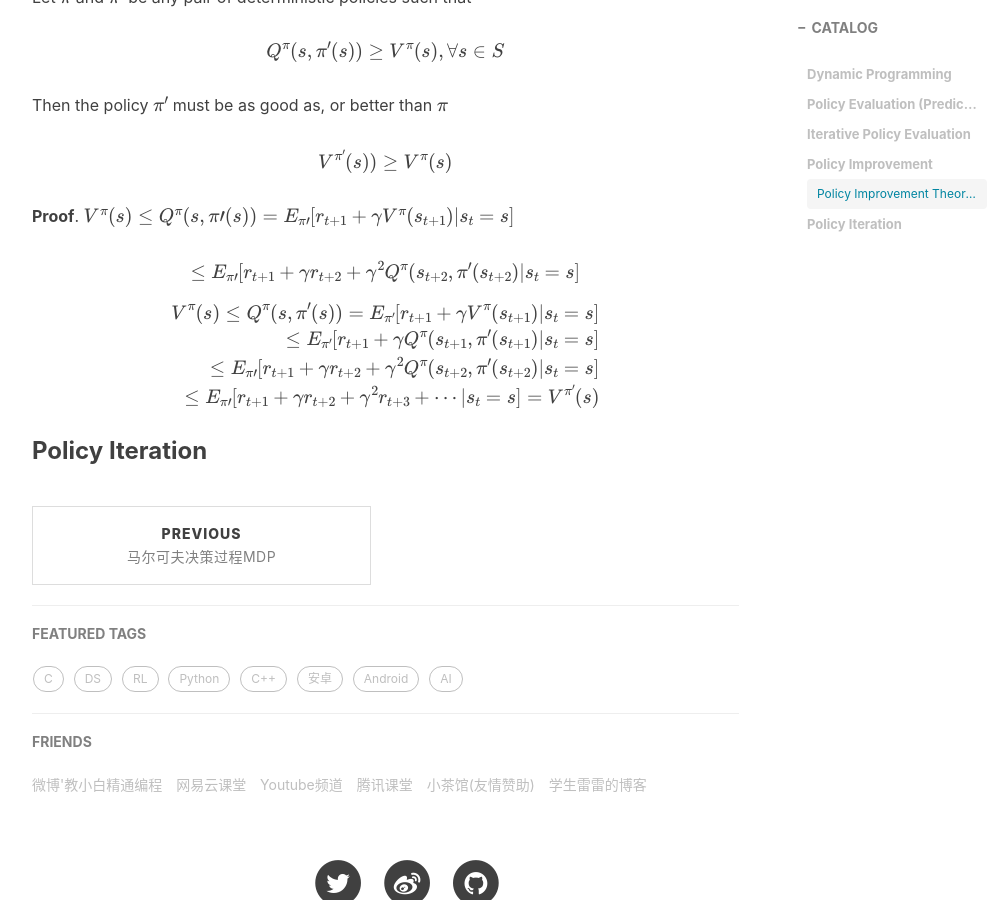
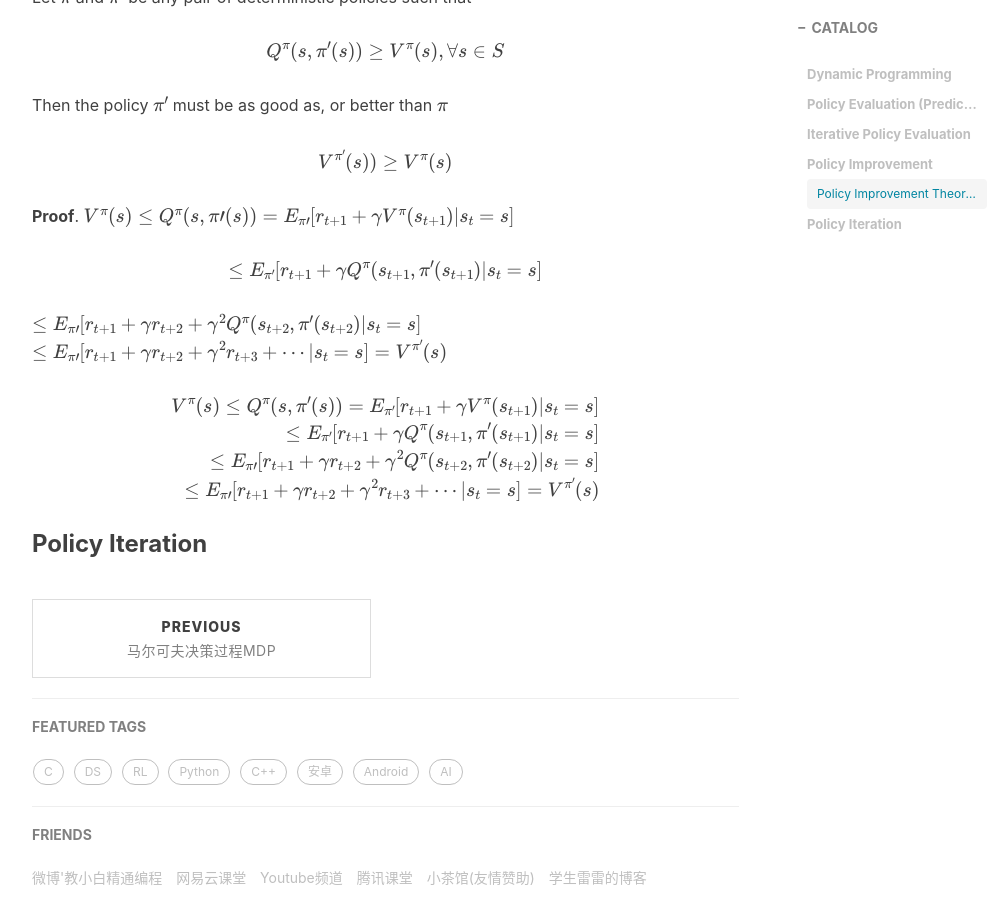
Before and after one commit to xuepro/xuepro.github.io, a Jekyll site: the page built from _posts/2018-06-02-动态规划 Dynamic Programming.md, in a window 1280 px wide and 900 px high, scrolled down 1783 px. Shown: the whole window, without its empty margins (233-1240 px from the left). Built offline with Jekyll 4.4.1, drawn with Linux system fonts in a browser that asks for light colours; nearby versions of some CDN libraries; formulas are drawn with MathJax 3; comment, search, counter and statistics services are not loaded.

Commit message:
Update 2018-06-02-动态规划 Dynamic Programming.md

```diff
--- a/_posts/2018-06-02-动态规划 Dynamic Programming.md
+++ b/_posts/2018-06-02-动态规划 Dynamic Programming.md
@@ -68,7 +68,10 @@ Then the policy $$\pi^{\prime}$$ must be as good as, or better than $$\pi$$
 $$V^{\pi}(s) \leq Q^{\pi}(s,\pi\prime(s) )
 = E_{\pi\prime}[r_{t+1}+ \gamma V^{\pi}(s_{t+1}) \vert s_t=s]$$
 
+$$\leq E_{\pi^{\prime}}[r_{t+1}+ \gamma Q^{\pi}(s_{t+1},\pi^{\prime}(s_{t+1} ) \vert s_t=s]$$
+
 $$\leq E_{\pi\prime}[r_{t+1}+ \gamma r_{t+2}+\gamma^2 Q^{\pi}( s_{t+2},\pi^{\prime}(s_{t+2} ) \vert s_t=s]$$
+$$\leq E_{\pi\prime}[r_{t+1}+ \gamma r_{t+2}+ \gamma^2 r_{t+3}+\cdots \vert s_t=s] = V^{\pi^{\prime}}(s)$$
 
 $$\begin{equation}\begin{split}
 V^{\pi}(s) \leq Q^{\pi}(s,\pi^{\prime}(s) )
```
